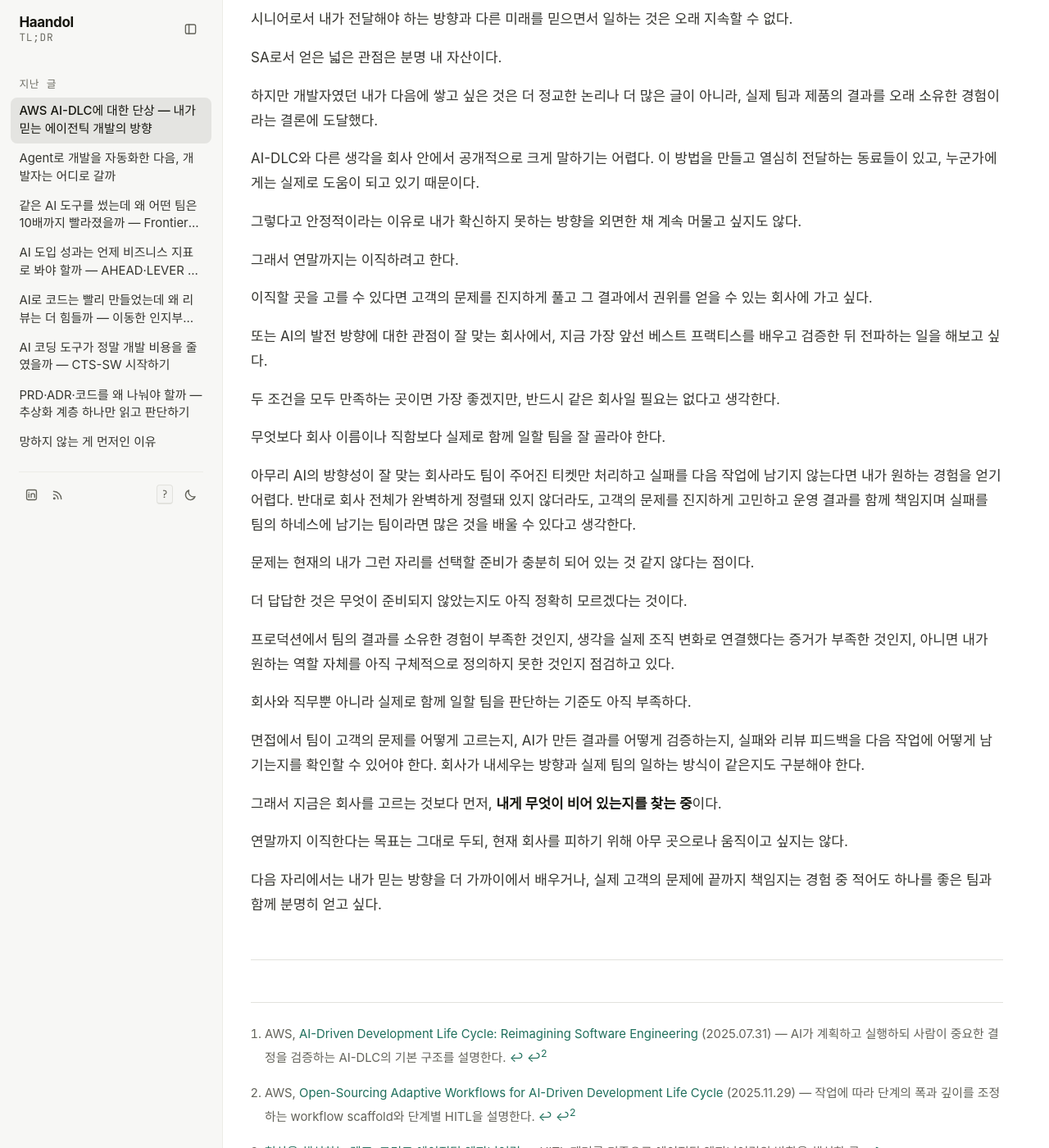
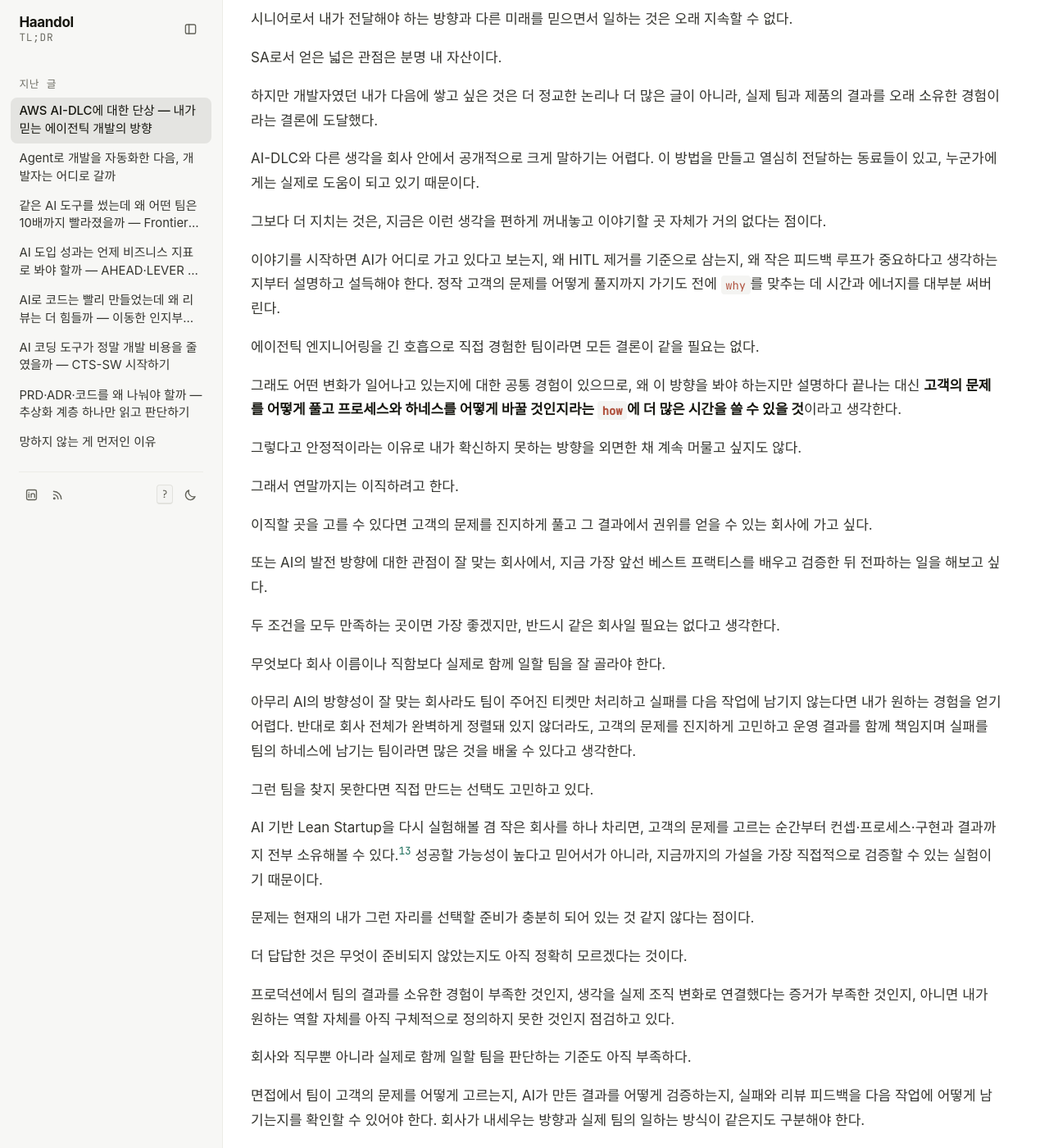
Before and after one commit to haandol/haandol.github.com, a Jekyll site: the page built from _posts/2026-09-06-my-thoughts-on-aws-ai-dlc.md, in a window 1280 px wide and 1400 px high, scrolled down 9910 px. Shown: the whole window at 82% size. Built offline with Jekyll 4.4.1, drawn with Linux system fonts in a browser that asks for light colours; some web fonts are replaced; comment, search, counter and statistics services are not loaded; some of the changed text lies outside the part shown.

Commit message:
AI-DLC 글에 why에서 how로 옮기려는 이유 추가

```diff
--- a/_posts/2026-09-06-my-thoughts-on-aws-ai-dlc.md
+++ b/_posts/2026-09-06-my-thoughts-on-aws-ai-dlc.md
@@ -366,6 +366,14 @@ SA로서 얻은 넓은 관점은 분명 내 자산이다.
 
 AI-DLC와 다른 생각을 회사 안에서 공개적으로 크게 말하기는 어렵다. 이 방법을 만들고 열심히 전달하는 동료들이 있고, 누군가에게는 실제로 도움이 되고 있기 때문이다.
 
+그보다 더 지치는 것은, 지금은 이런 생각을 편하게 꺼내놓고 이야기할 곳 자체가 거의 없다는 점이다.
+
+이야기를 시작하면 AI가 어디로 가고 있다고 보는지, 왜 HITL 제거를 기준으로 삼는지, 왜 작은 피드백 루프가 중요하다고 생각하는지부터 설명하고 설득해야 한다. 정작 고객의 문제를 어떻게 풀지까지 가기도 전에 `why`를 맞추는 데 시간과 에너지를 대부분 써버린다.
+
+에이전틱 엔지니어링을 긴 호흡으로 직접 경험한 팀이라면 모든 결론이 같을 필요는 없다.
+
+그래도 어떤 변화가 일어나고 있는지에 대한 공통 경험이 있으므로, 왜 이 방향을 봐야 하는지만 설명하다 끝나는 대신 **고객의 문제를 어떻게 풀고 프로세스와 하네스를 어떻게 바꿀 것인지라는 `how`에 더 많은 시간을 쓸 수 있을 것**이라고 생각한다.
+
 그렇다고 안정적이라는 이유로 내가 확신하지 못하는 방향을 외면한 채 계속 머물고 싶지도 않다.
 
 그래서 연말까지는 이직하려고 한다.
@@ -379,6 +387,10 @@ AI-DLC와 다른 생각을 회사 안에서 공개적으로 크게 말하기는
 무엇보다 회사 이름이나 직함보다 실제로 함께 일할 팀을 잘 골라야 한다.
 
 아무리 AI의 방향성이 잘 맞는 회사라도 팀이 주어진 티켓만 처리하고 실패를 다음 작업에 남기지 않는다면 내가 원하는 경험을 얻기 어렵다. 반대로 회사 전체가 완벽하게 정렬돼 있지 않더라도, 고객의 문제를 진지하게 고민하고 운영 결과를 함께 책임지며 실패를 팀의 하네스에 남기는 팀이라면 많은 것을 배울 수 있다고 생각한다.
+
+그런 팀을 찾지 못한다면 직접 만드는 선택도 고민하고 있다.
+
+AI 기반 Lean Startup을 다시 실험해볼 겸 작은 회사를 하나 차리면, 고객의 문제를 고르는 순간부터 컨셉·프로세스·구현과 결과까지 전부 소유해볼 수 있다.[^13] 성공할 가능성이 높다고 믿어서가 아니라, 지금까지의 가설을 가장 직접적으로 검증할 수 있는 실험이기 때문이다.
 
 문제는 현재의 내가 그런 자리를 선택할 준비가 충분히 되어 있는 것 같지 않다는 점이다.
 
@@ -394,7 +406,7 @@ AI-DLC와 다른 생각을 회사 안에서 공개적으로 크게 말하기는
 
 연말까지 이직한다는 목표는 그대로 두되, 현재 회사를 피하기 위해 아무 곳으로나 움직이고 싶지는 않다.
 
-다음 자리에서는 내가 믿는 방향을 더 가까이에서 배우거나, 실제 고객의 문제에 끝까지 책임지는 경험 중 적어도 하나를 좋은 팀과 함께 분명히 얻고 싶다.
+다음 선택에서는 내가 믿는 방향을 더 가까이에서 배우거나, 실제 고객의 문제에 끝까지 책임지는 경험 중 적어도 하나를 좋은 팀과 함께 얻고 싶다. 그런 팀을 찾지 못한다면 직접 만드는 것까지 포함해서.
 
 ---
 
@@ -421,3 +433,5 @@ AI-DLC와 다른 생각을 회사 안에서 공개적으로 크게 말하기는
 [^11]: MIT Sloan, [Steve Jobs talks consultants, hiring, and leaving Apple in unearthed 1992 talk](https://mitsloan.mit.edu/ideas-made-to-matter/steve-jobs-talks-consultants-hiring-and-leaving-apple-unearthed-1992-talk) — 권고의 구현과 결과를 오래 소유하지 않을 때 학습이 얕아질 수 있다는 잡스의 강연을 정리한다.
 
 [^12]: Andrej Karpathy, [“There's a new kind of coding I call ‘vibe coding’”](https://x.com/karpathy/status/1886192184808149383) (2025.02.03).
+
+[^13]: [망하지 않는 게 먼저인 이유](/2026/06/27/failure-comes-first.html) — AI로 고객 학습을 남기는 실험의 비용을 낮추고 Lean Startup과 함께 적용하는 개인적 가설을 정리했다.
```
Also changed, not shown: _en/2026-09-06-my-thoughts-on-aws-ai-dlc.md (+15 -1 lines).
